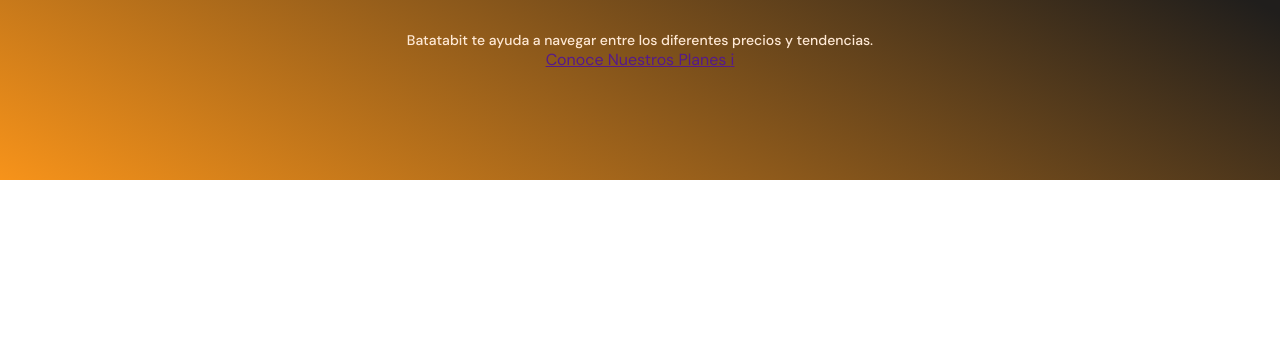
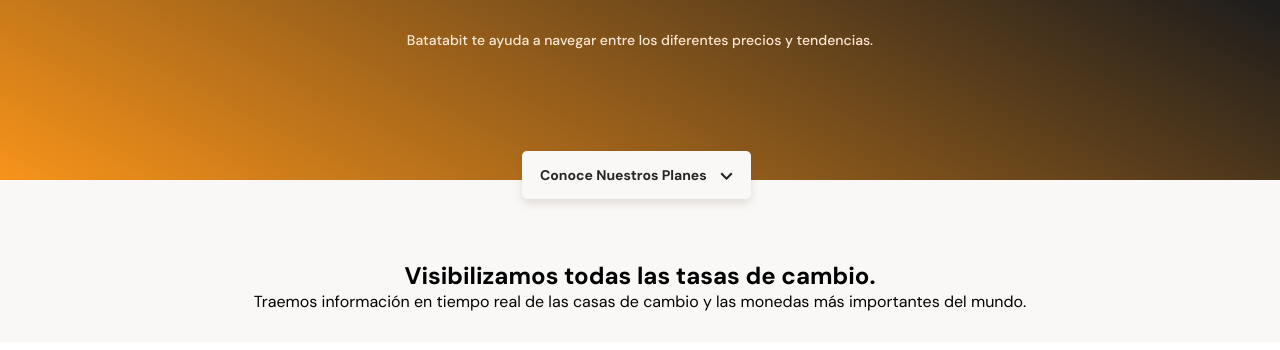
Before and after one commit to Sanprabe/batabel-project, a plain HTML site: page index.html in a window 1280 px wide. Shown: the part 154-504 px from the top of the page. Drawn offline with Linux system fonts and the light colour scheme.

Commit message:
Se terminó la sección del header. Se hizo el maquetado del main y se agregó estilos basicos a este

```diff
--- a/index.html
+++ b/index.html
@@ -21,11 +21,21 @@
         <div class="header-title-container">
             <h1>La próxima revolución en el intercambio de criptomonedas.</h1>
             <p>Batatabit te ayuda a navegar entre los diferentes precios y tendencias.</p>
-            <a href="" class="header__button">Conoce Nuestros Planes <span>i</span></a>
+            <a href="" class="header__button">Conoce Nuestros Planes <span></span></a>
         </div>
     </header>
     <main>
-        <section></section>
+        <section class="main-exchange-container">
+           <div class="backgroundImg"></div>
+           <div class="main-exchange-container__title">
+               <h2>Visibilizamos todas las tasas de cambio.</h2>
+               <p>Traemos información en tiempo real de las casas de cambio y las monedas más importantes del mundo.</p>
+           </div>
+           <section class="main-tables-container">
+               <div></div>
+           </section>
+        </section>
+
         <section></section>
         <section></section>
         <section></section>
--- a/styles.css
+++ b/styles.css
@@ -1,6 +1,15 @@
+/* GENERAL CONFIG */
+
 :root{
+    --bitcoin-orange: #F7931a;
+    --soft-orange: #FFE9D5;
+    --secondary-blue: #1a9af7;
+    --soft-blue: #e7f5ff;
+    --warm-black: #201e1c;
+    --black: #282623;
+    --grey: #bababa;
+    --off-white: #faf8f7;
     --just-white: #FFFFFF;
-    --soft-orange: #FFE9D5;
 }
 
 *{
@@ -17,6 +26,8 @@ html{
 body{
     font-size: 1.6rem;
 }
+
+/* HEADER STYLES */
 
 header{
     position: relative;
@@ -61,3 +72,54 @@ header img{
     line-height: 1.8rem;
     color: var(--soft-orange);
 }
+
+.header-title-container .header__button{
+    position: absolute;
+    left: calc(50% - 118px);
+    top: 270px;
+    display: block;
+    margin-top: 35px;
+    padding: 15px;
+    width: 229px;
+    height: 48px;
+    background-color: var(--off-white);
+    /* Sobra */
+    box-shadow: 0 4px 8px rgba(89, 73, 30, 0.16);
+    border: none;
+    border-radius: 5px;
+    font-size: 1.4rem;
+    font-weight: bold;
+    text-decoration: none;
+    color: var(--black);
+}
+
+.header__button span{
+    display: inline-block;
+    width: 13px;
+    height: 8px;
+    margin-left: 10px;
+    background-image: url('./assets/icons/down-arrow.svg');
+}
+
+/* MAIN SECTION */
+
+main{
+    width: 100%;
+    height: auto;
+    background-color: var(--off-white);
+}
+
+.main-exchange-container{
+    width: 100%;
+    height: auto;
+    padding-top: 80px;
+    padding-bottom: 30px;
+    text-align: center;
+}
+
+.main-exchange-container__title{
+    width: 90%;
+    min-width: 288px;
+    max-width: 900px;
+    margin: 0 auto;
+}
```
